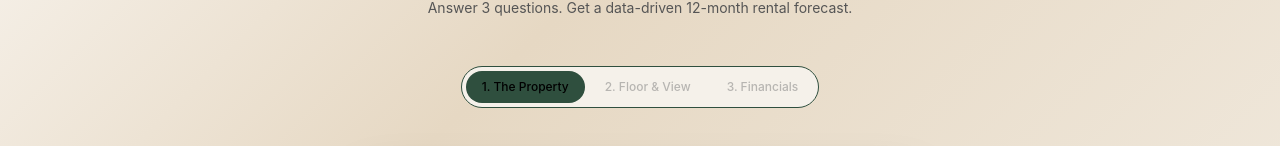
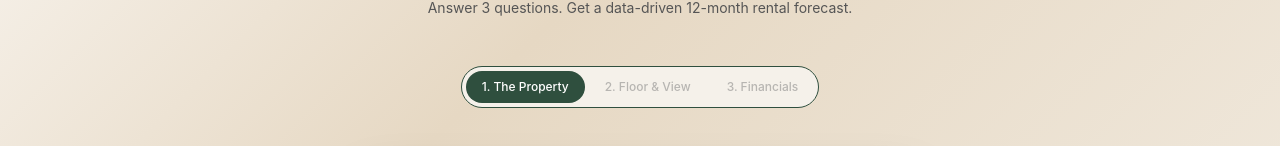
Before and after one commit to lmoraes55-cyber/property-estimator, a Next.js app: page / in a window 1280 px wide. Shown: the part 456-602 px from the top of the page. Built offline with nearby package versions, Linux system fonts and the light colour scheme.

Commit message:
Make step indicator text white for better visibility
Change active step text color from black to white (#FFF) for contrast against
the dark green background. Improves readability of step labels.

Co-Authored-By: Claude Haiku 4.5 <noreply@anthropic.com>

```diff
--- a/app/page.tsx
+++ b/app/page.tsx
@@ -155,7 +155,7 @@ export default function Home() {
               className="flex items-center gap-2 px-4 py-2 rounded-full text-xs font-medium transition-all"
               style={{
                 background: i === step ? colors.primary : "transparent",
-                color: i === step ? "#000" : i < step ? colors.primary : colors.textLight,
+                color: i === step ? "#FFF" : i < step ? colors.primary : colors.textLight,
                 cursor: i < step ? "pointer" : i === step ? "default" : "not-allowed",
                 opacity: i <= step ? 1 : 0.5,
               }}>
```
